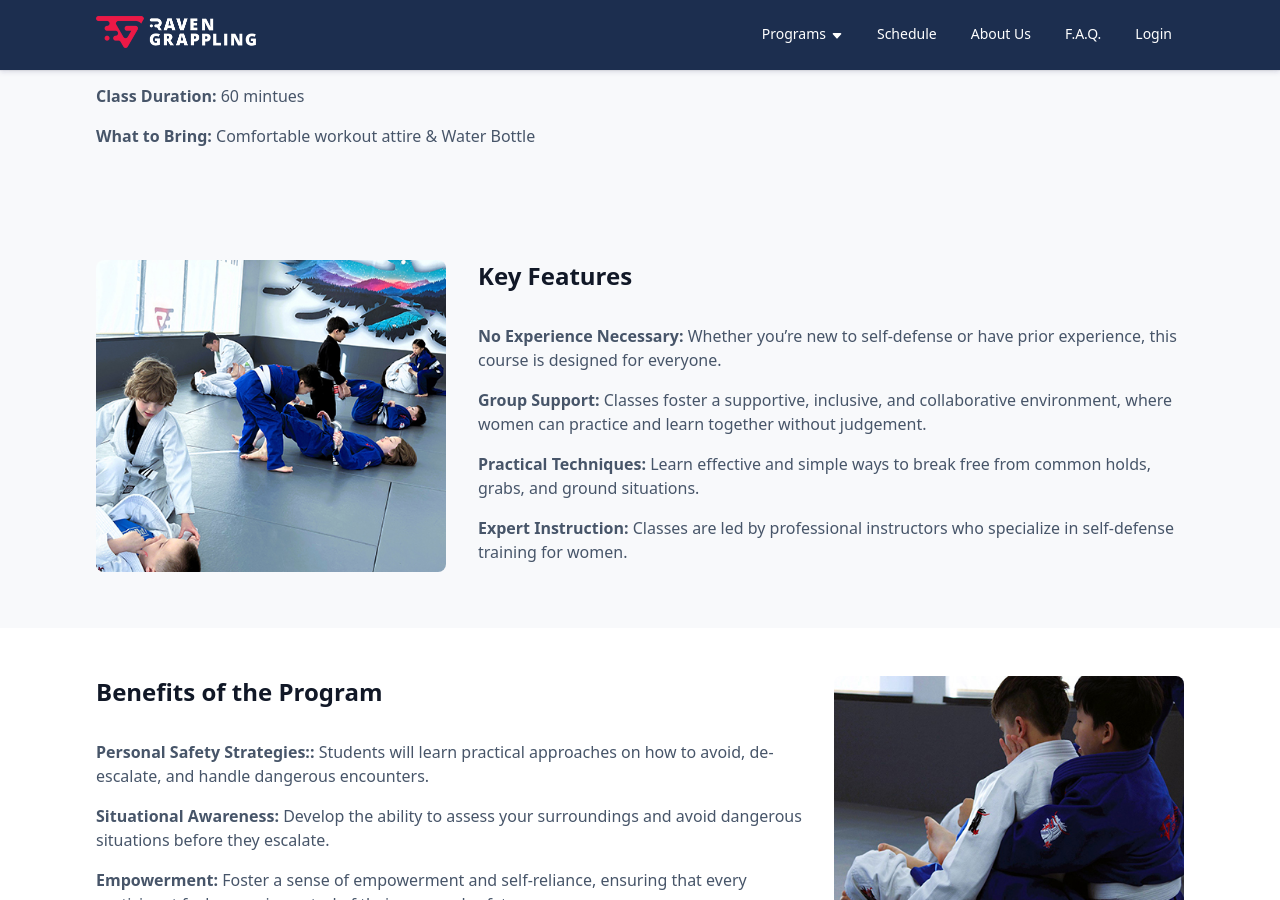
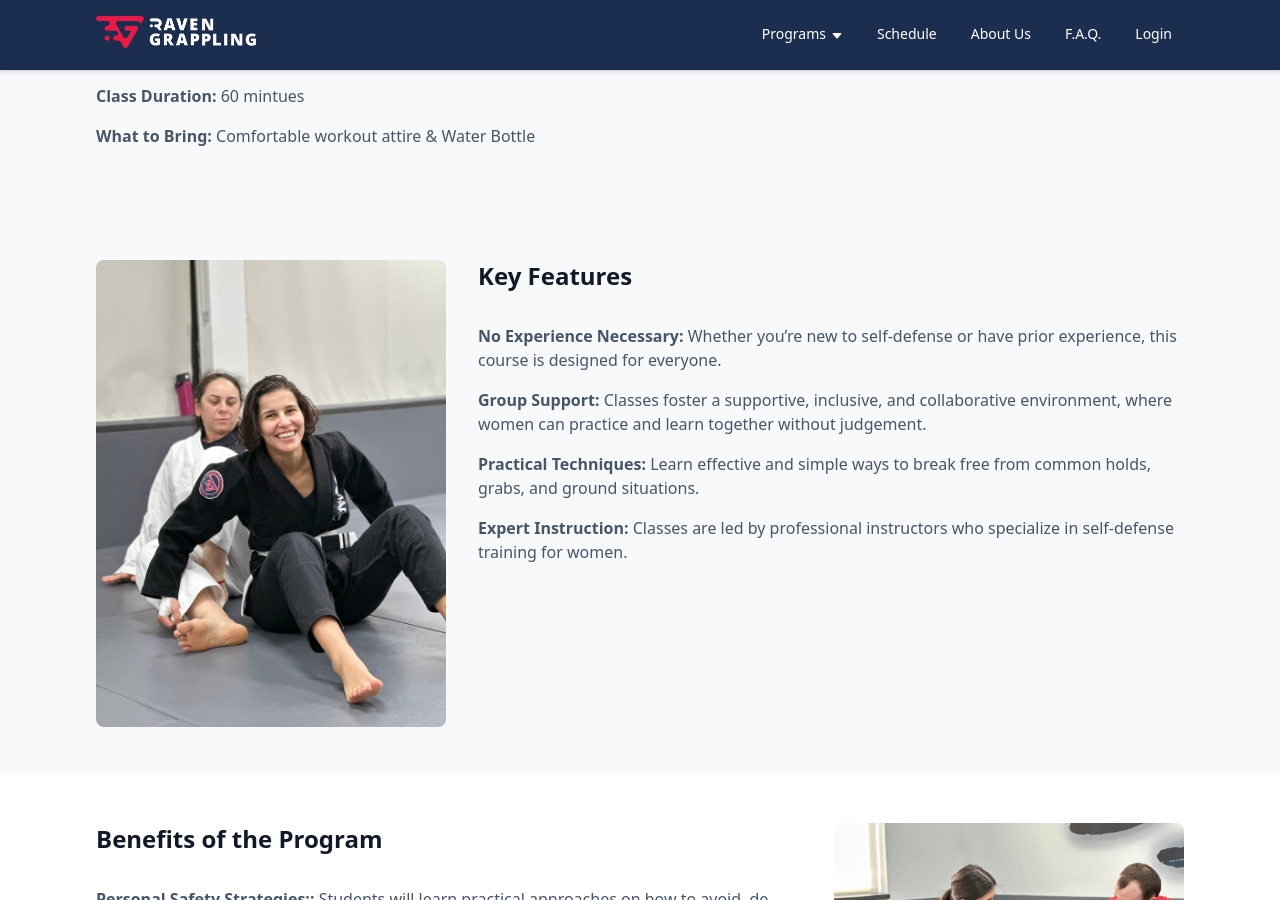
Before and after one commit to RavenGrappling/RavenGrappling.github.io, a Jekyll site: the page built from pages/women's-self-defence.html, in a window 1280 px wide and 900 px high, scrolled down 466 px. Built offline with Jekyll 4.4.1, drawn with Linux system fonts in a browser that asks for light colours.

Commit message:
Update women's-self-defence.html

```diff
--- a/pages/women's-self-defence.html
+++ b/pages/women's-self-defence.html
@@ -62,7 +62,7 @@
       </div>
 
       <div class="section-image">
-        <img src="/assets/images/programs/junior-teens/1.jpg" alt="Junior/Teens Brazilian Jiu Jitsu Coquitlam">
+        <img src="/assets/images/programs/women's-self-defence/IMG_7778.JPEG" alt="Women's Self-Defence Coquitlam">
       </div>
     </div>
   </section>
@@ -88,7 +88,7 @@
     </div>
 
     <div class="section-image">
-      <img src="/assets/images/programs/junior-teens/2.jpg" alt="Junior/Teens Brazilian Jiu Jitsu Coquitlam">
+      <img src="/assets/images/programs/women's-self-defence/IMG_8325.JPEG" alt="Women's Self-Defence Coquitlam">
     </div>
   </div>
 </section>
@@ -113,7 +113,7 @@
     </div>
 
     <div class="section-image">
-      <img src="/assets/images/programs/junior-teens/2.jpg" alt="Junior/Teens Brazilian Jiu Jitsu Coquitlam">
+      <img src="/assets/images/programs/women's-self-defence/IMG_8313.JPEG" alt="Women's Self-Defence Coquitlam">
     </div>
   </div>
 </section>
```
